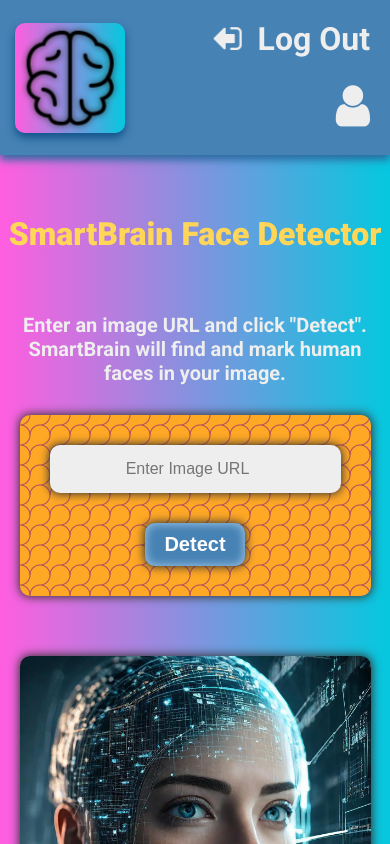
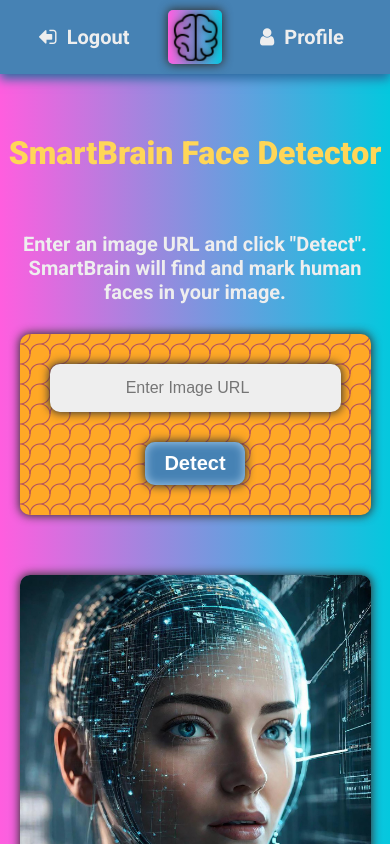
Before and after one commit to tiborhajszan/smartbrain, a React (Vite) app: page / in a window 390 px wide. Shown: the top 844 px of the page. Built offline with nearby package versions, Linux system fonts and the light colour scheme.

Commit message:
Navigation Bar : finalized content, layout, style, responsiveness.

```diff
--- a/src/header/Logo.css
+++ b/src/header/Logo.css
@@ -4,25 +4,28 @@
 //####################################################################################################################*/
 
 .logo-tilt {
-  position: absolute;
-  top: 20px;
-  left: 20px;
-  width: 90px;
-  height: 90px;
-  box-shadow: 0 5px 8px #12538a;
+  width: 75px;
+  height: 75px;
+  box-shadow: 0 0 10px 1px #333;
   border-radius: 10px;
-  padding: 10px;
+  padding: 7.5px;
   background: linear-gradient(to right, #ff5edf 0%, #04c8de 100%);
   transform-style: preserve-3d;
 }
 @media only screen and (max-width: 500px) { .logo-tilt {
-  top: 22.5px;
-  left: 15px;
+  width: 45px;
+  height: 45px;
+  border-radius: 5px;
+  padding: 4.5px;
 }}
 /*--------------------------------------------------------------------------------------------------------------------*/
 .logo-tilt > img {
-  width: 90px;
-  height: 90px;
+  width: 75px;
+  height: 75px;
   filter: drop-shadow(0 0 3px #333);
   transform: translateZ(25px);
 }
+@media only screen and (max-width: 500px) { .logo-tilt > img {
+  width: 45px;
+  height: 45px;
+}}
--- a/src/header/NavBar.css
+++ b/src/header/NavBar.css
@@ -7,7 +7,8 @@ nav {
   position: sticky;
   top: 0;
   left: 0;
-  box-shadow: 0 5px 8px #2b6ba0;
+  right: 0;
+  box-shadow: 0 5px 10px #2b6ba0;
   background-color: steelblue;
   z-index: 1;
 }
@@ -15,38 +16,32 @@ nav {
 nav > div {
   display: flex;
   position: relative;
-  width: calc(100% - 40px);
-  max-width: calc(1440px - 40px);
+  width: 100%;
+  max-width: 1440px;
   margin: 0 auto;
-  padding: 20px;
-  justify-content: space-between;
+  padding: 10px 0;
+  justify-content: space-evenly;
   align-items: center;
-  gap: 20px;
 }
-@media only screen and (max-width: 500px) { nav > div {
-  flex-direction: column;
-  justify-content: center;
-  align-items: flex-end;
-}}
 /*--------------------------------------------------------------------------------------------------------------------*/
 nav > div > span {
   color: #eee;
+  font-size: 32px;
+  font-weight: 700;
   cursor: pointer;
 }
+@media only screen and (max-width: 500px) { nav > div > span {
+  font-size: 20px;
+}}
 nav > div > span:hover {
   color: #ffd658;
 }
 nav > div > span:active {
   color: #ff8a58;
 }
-nav > div > .logout {
-  margin-left: 130px;
-  font-size: 32px;
-  font-weight: 700;
+nav > div > span.user {
+  margin-right: 10px;
 }
-@media only screen and (max-width: 500px) { nav > div > .logout {
-  margin-left: 0;
+@media only screen and (max-width: 500px) { nav > div > span.user {
+  margin-right: 8px;
 }}
-nav > div > .user {
-  font-size: 48px;
-}
--- a/src/header/NavBar.jsx
+++ b/src/header/NavBar.jsx
@@ -3,7 +3,7 @@
 //  Final Project | SmartBrain | Navigation Bar Component Logic
 //######################################################################################################################
 
-import { useRef, useState, useEffect } from "react";
+import {useRef, useState, useEffect} from "react";
 import Logo from "./Logo.jsx";
 import Profile from "./Profile.jsx";
 import "./NavBar.css";
@@ -14,7 +14,7 @@ export default function NavBar(props) {
 
   // ref and state -----------------------------------------------------------------------------------------------------
 
-  const spanRef = useRef(null);
+  const userRef = useRef(null);
   const profileRef = useRef(null);
   const [profileOpen, setProfileOpen] = useState(false);
 
@@ -28,7 +28,7 @@ export default function NavBar(props) {
 
   useEffect(() => {
     const handleClickOutside = (event) => {
-      if (!spanRef.current.contains(event.target)
+      if (!userRef.current.contains(event.target)
       && !profileRef.current.contains(event.target)) {
         setProfileOpen(false);
       };
@@ -42,13 +42,18 @@ export default function NavBar(props) {
   return (
     <nav ref={props.refNav}>
       <div>
+        <span>
+          <i className="fa fa-sign-out fa-flip-horizontal"></i>&nbsp;&nbsp;Logout
+        </span>
         <Logo />
-        <span className="logout"><i className="fa fa-sign-out fa-flip-horizontal"></i>&nbsp;&nbsp;Log Out</span>
-        <span ref={spanRef} className="user" onClick={toggleProfile}><i className="fa fa-user"></i></span>
+        <span ref={userRef} className="user" onClick={toggleProfile}>
+          <i className="fa fa-user"></i>&nbsp;&nbsp;Profile
+        </span>
         <Profile
           refProfile={profileRef} profileOpen={profileOpen}
-          userName={"lfdkgjőwerjőweroihjőw wpeojrg weőporgj wőőwerpogj weőpogjweprojg őwerpogj wepogjw epőwepogj"} detectCount={"#110"} lastLogin={"2025.06.23"}
-          />
+          userName={"lfdkgjőwerjőweroihjőw wpeojrg weőporgj wőőwerpogj weőpogjweprojg őwerpogj wepogjw epőwepogj"}detectCount={"#110"}
+          lastLogin={"2025.06.23"}
+        />
       </div>
     </nav>
   );
```
